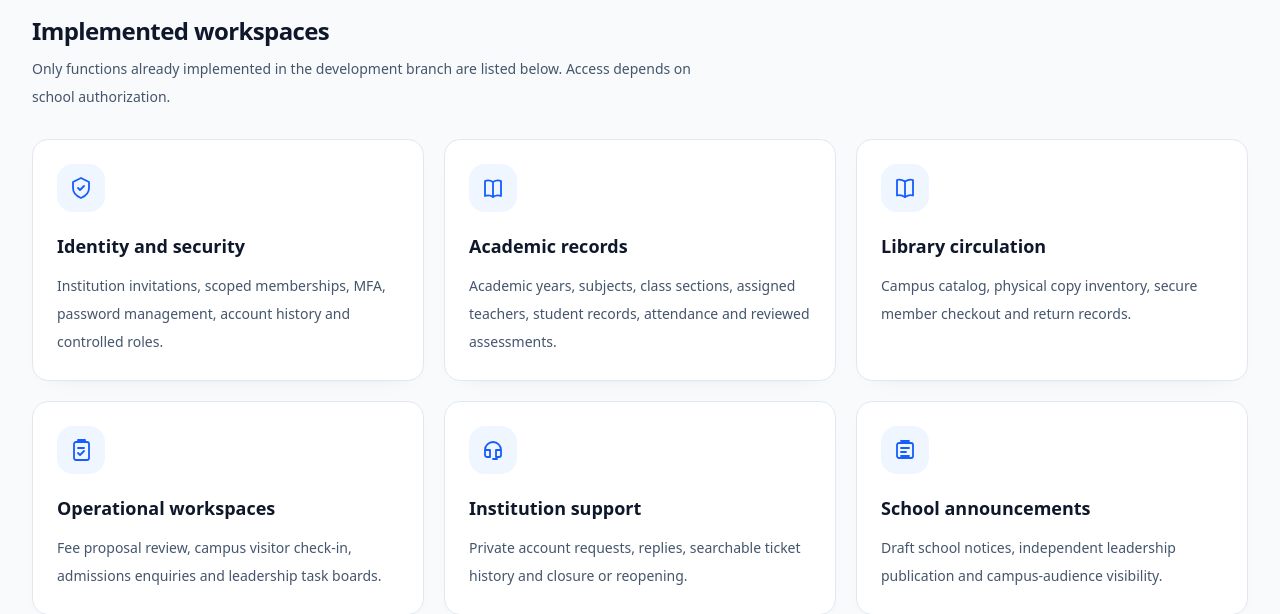
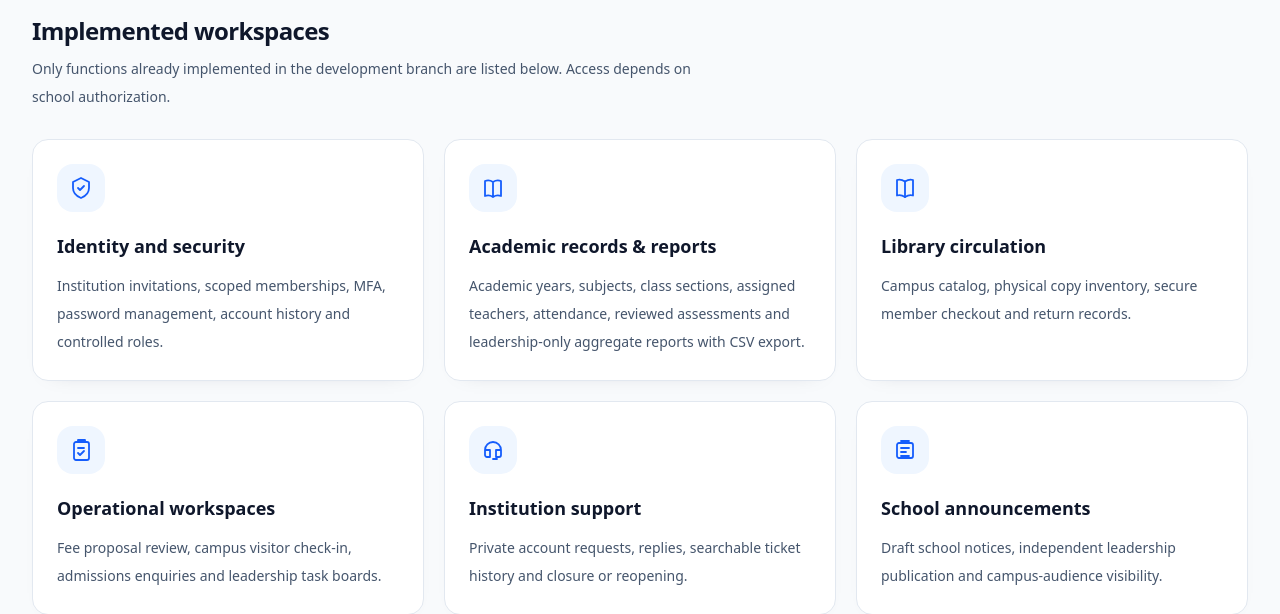
Before and after one commit to dombong2026/Edvora, a Laravel app: page /features in a window 1280 px wide. Shown: the part 477-1091 px from the top of the page. Run offline with Laravel 12, Linux system fonts and the light colour scheme; style sheets or scripts are compiled from the project's sources.

Commit message:
feat(ui): connect academic reports to leadership accounts and product pages

```diff
--- a/resources/views/components/nav-icon.blade.php
+++ b/resources/views/components/nav-icon.blade.php
@@ -43,6 +43,9 @@
     @case('operations')
         <rect x="5" y="4" width="15" height="18" rx="2"/><path d="M9 4V2h7v2M9 10h6m-6 5 2 2 4-4"/>
         @break
+    @case('reports')
+        <rect x="3" y="3" width="18" height="18" rx="2"/><path d="M7 17v-4M12 17V8M17 17v-6"/>
+        @break
     @case('announcements')
         <rect x="4" y="5" width="16" height="15" rx="2"/><path d="M8 10h8M8 14h5M8 18h8M8 3h8"/>
         @break
--- a/resources/views/dashboard/institution.blade.php
+++ b/resources/views/dashboard/institution.blade.php
@@ -72,6 +72,7 @@
         @endif
         @if($canManageAcademics)
             <a href="{{ route('academic.index', $institution) }}" class="edvora-list-link"><span>Academic catalog</span><span aria-hidden="true">→</span></a>
+            <a href="{{ route('reports.index', $institution) }}" class="edvora-list-link"><span>Academic reports</span><span aria-hidden="true">→</span></a>
             <a href="{{ route('students.index', $institution) }}" class="edvora-list-link"><span>Student registry</span><span aria-hidden="true">→</span></a>
             <a href="{{ route('classrooms.index', $institution) }}" class="edvora-list-link"><span>Manage classrooms</span><span aria-hidden="true">→</span></a>
         @elseif(count(array_intersect($roleCodes, ['teacher', 'professor', 'student', 'parent'])) > 0)
--- a/resources/views/layouts/app.blade.php
+++ b/resources/views/layouts/app.blade.php
@@ -85,6 +85,7 @@
             $navStudent = $navAcademic || count(array_intersect($navRoles, ['student', 'parent'])) > 0;
             $navClasses = $navAcademic || count(array_intersect($navRoles, ['teacher', 'professor', 'student', 'parent'])) > 0;
             $navMembers = $navInstitution && app(\App\Services\RoleAssignmentService::class)->canManage(auth()->user(), $navInstitution);
+            $navReports = $navInstitution && app(\App\Services\AcademicCatalogService::class)->canManage(auth()->user(), $navInstitution);
             $navOperationalModules = $navInstitution ? app(\App\Services\OperationalAccess::class)->modules(auth()->user(), $navInstitution) : [];
         @endphp
         <button type="button" data-sidebar-overlay class="edvora-sidebar-overlay" aria-label="Close navigation" tabindex="-1"></button>
@@ -134,6 +135,11 @@
                                 </a>
                             @endforeach
                         @endif
+                        @if($navReports)
+                            <a href="{{ route('reports.index', $navInstitution) }}" class="edvora-nav-link {{ request()->routeIs('reports.*') ? 'is-active' : '' }}">
+                                <span class="edvora-nav-glyph"><x-nav-icon name="reports" /></span><span>Academic reports</span>
+                            </a>
+                        @endif
                         <p class="edvora-nav-heading pt-5">Communication</p>
                         <a href="{{ route('announcements.index', $navInstitution) }}" class="edvora-nav-link {{ request()->routeIs('announcements.*') ? 'is-active' : '' }}">
                             <span class="edvora-nav-glyph"><x-nav-icon name="announcements" /></span><span>Announcements</span>
--- a/resources/views/public/features.blade.php
+++ b/resources/views/public/features.blade.php
@@ -17,7 +17,7 @@
     @php
         $features = [
             ['Identity and security', 'Institution invitations, scoped memberships, MFA, password management, account history and controlled roles.', 'security'],
-            ['Academic records', 'Academic years, subjects, class sections, assigned teachers, student records, attendance and reviewed assessments.', 'academic'],
+            ['Academic records & reports', 'Academic years, subjects, class sections, assigned teachers, attendance, reviewed assessments and leadership-only aggregate reports with CSV export.', 'academic'],
             ['Library circulation', 'Campus catalog, physical copy inventory, secure member checkout and return records.', 'library'],
             ['Operational workspaces', 'Fee proposal review, campus visitor check-in, admissions enquiries and leadership task boards.', 'operations'],
             ['Institution support', 'Private account requests, replies, searchable ticket history and closure or reopening.', 'helpdesk'],
```
Also changed, not shown: docs/architecture/INSTITUTION_ENGAGEMENT.md (+2 -1 lines).
